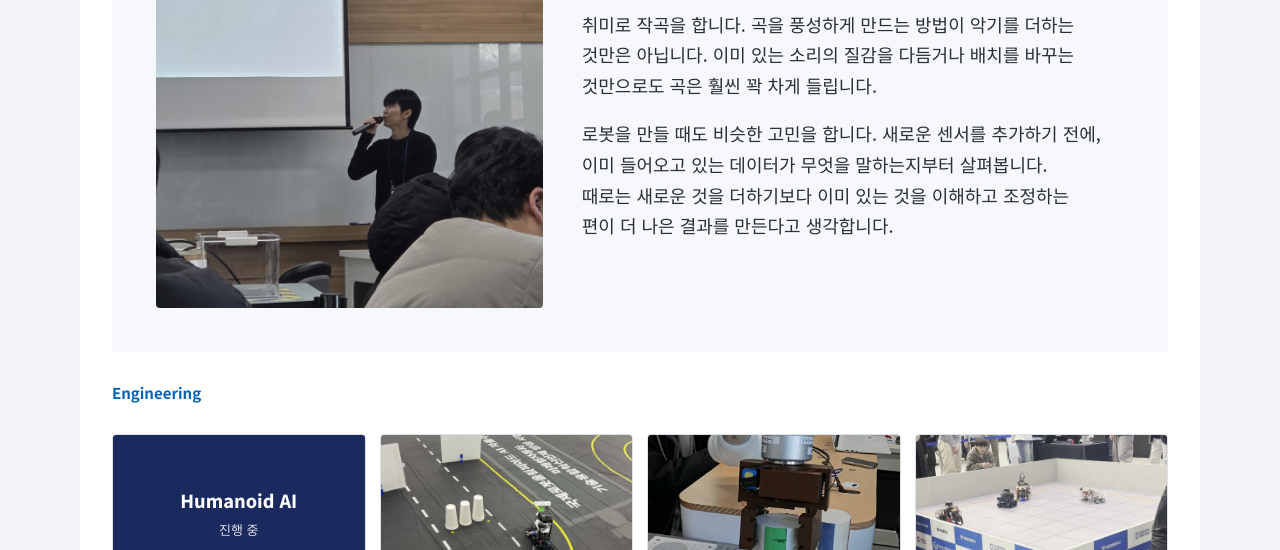
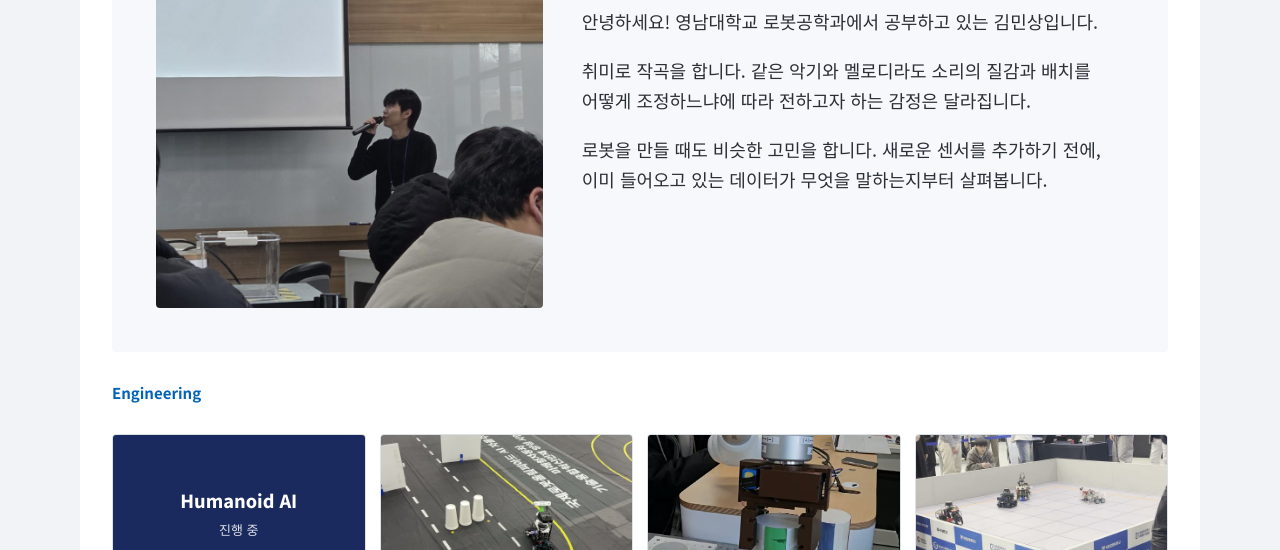
Before and after one commit to ssange2003/ssange2003.github.io, a plain HTML site: page index.html in a window 1280 px wide. Shown: the part 550-1100 px from the top of the page. Drawn offline with Linux system fonts and the light colour scheme.

Commit message:
About Me: tighter music-to-robotics analogy, drop belief sentence
Co-Authored-By: Claude Opus 5.5 <noreply@anthropic.com>

```diff
--- a/index.html
+++ b/index.html
@@ -241,8 +241,8 @@ video.fit{object-fit:contain}
           <div class="atxt">
             <h2>About Me</h2>
             <p>안녕하세요! 영남대학교 로봇공학과에서 공부하고 있는 김민상입니다.</p>
-            <p>취미로 작곡을 합니다. 곡을 풍성하게 만드는 방법이 악기를 더하는 것만은 아닙니다. 이미 있는 소리의 질감을 다듬거나 배치를 바꾸는 것만으로도 곡은 훨씬 꽉 차게 들립니다.</p>
-            <p>로봇을 만들 때도 비슷한 고민을 합니다. 새로운 센서를 추가하기 전에, 이미 들어오고 있는 데이터가 무엇을 말하는지부터 살펴봅니다. 때로는 새로운 것을 더하기보다 이미 있는 것을 이해하고 조정하는 편이 더 나은 결과를 만든다고 생각합니다.</p>
+            <p>취미로 작곡을 합니다. 같은 악기와 멜로디라도 소리의 질감과 배치를 어떻게 조정하느냐에 따라 전하고자 하는 감정은 달라집니다.</p>
+            <p>로봇을 만들 때도 비슷한 고민을 합니다. 새로운 센서를 추가하기 전에, 이미 들어오고 있는 데이터가 무엇을 말하는지부터 살펴봅니다.</p>
           </div>
         </div>
       </div>
```
